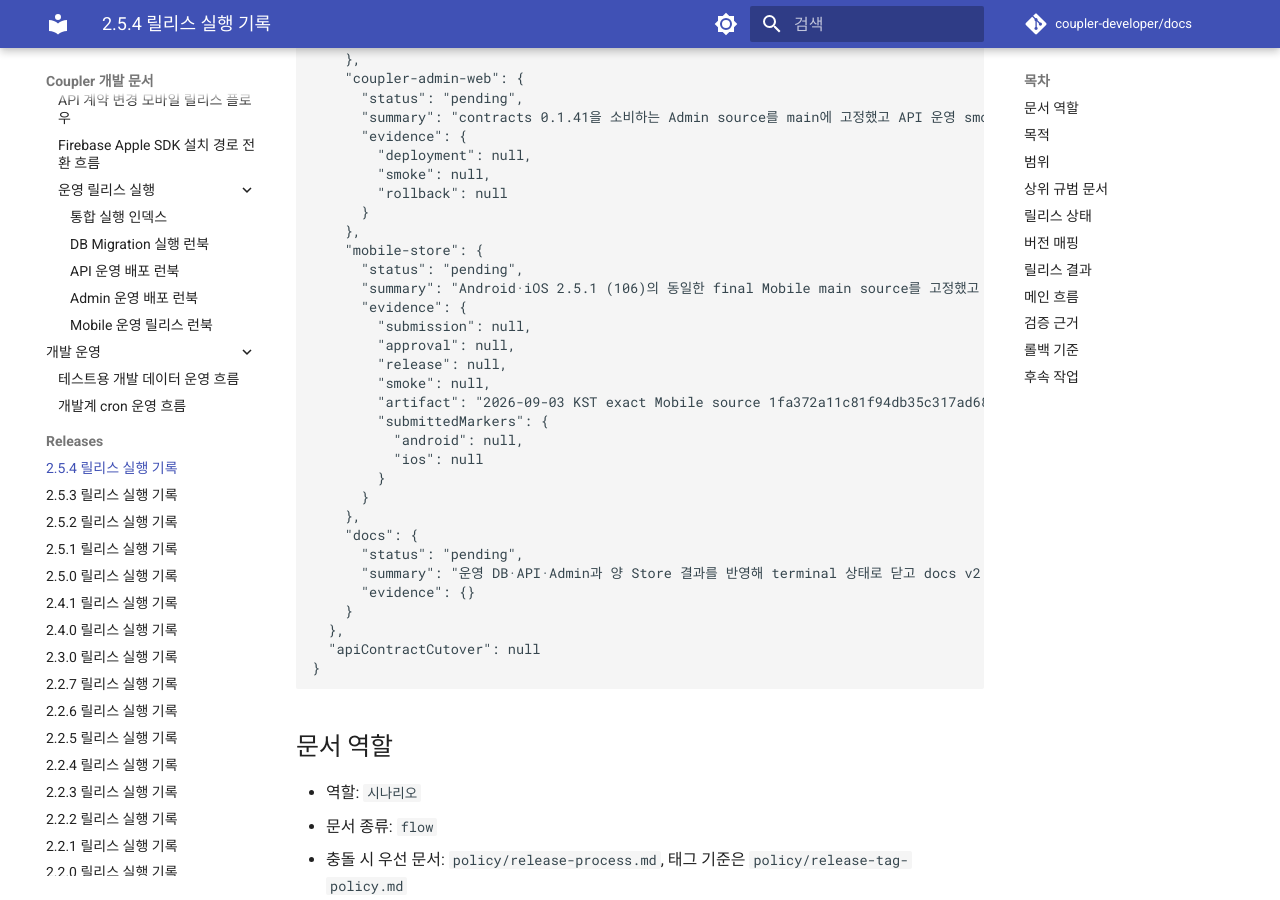
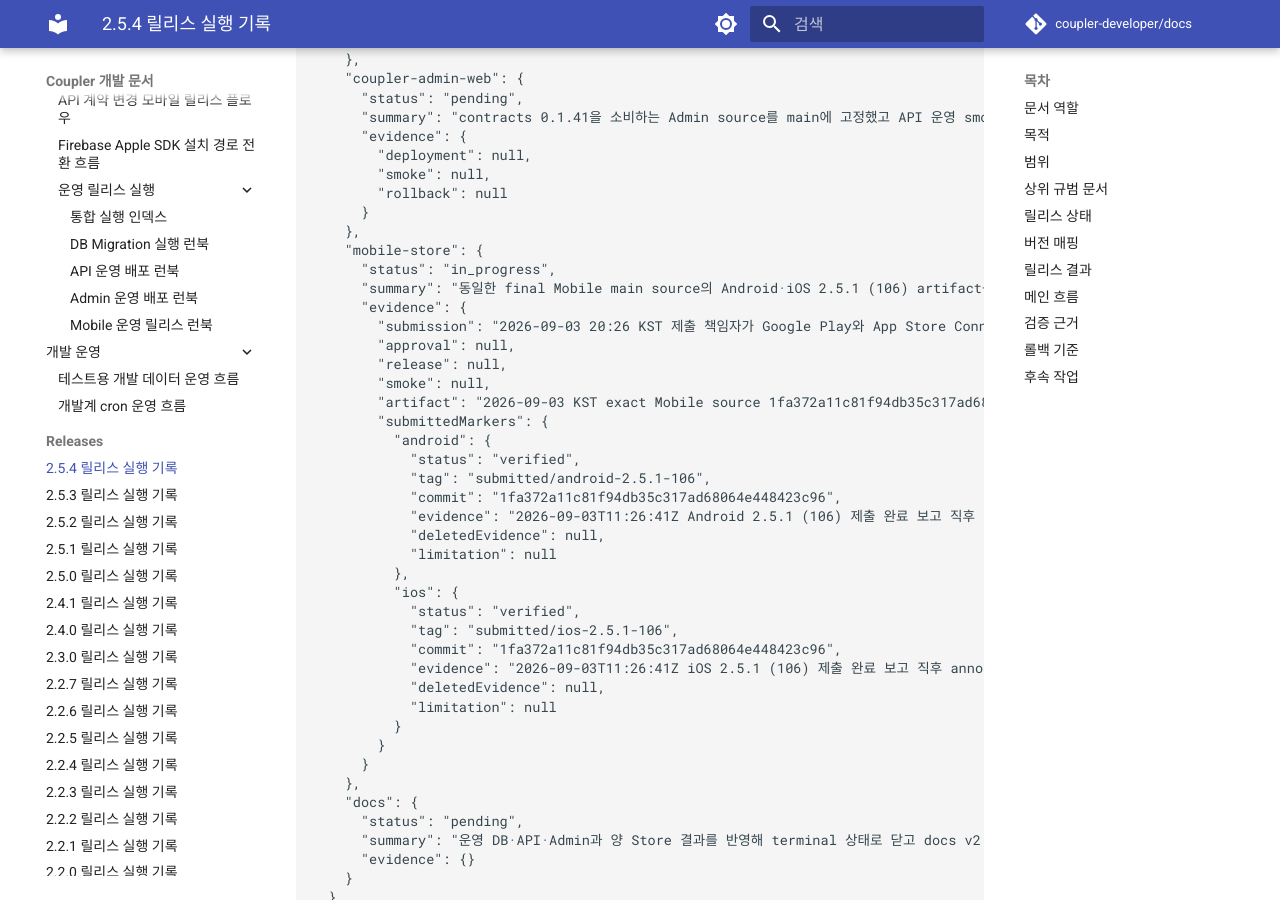
Before and after one commit to coupler-developer/docs, an MkDocs documentation site: the page built from content/releases/v2.5.4.md, in a window 1280 px wide and 900 px high, scrolled down 1567 px. Built offline with MkDocs 1.6.1 and Material for MkDocs 9.7.7, drawn with Linux system fonts in a browser that asks for light colours; comment, search, counter and statistics services are not loaded; some of the changed text lies outside the part shown.

Commit message:
docs: 2.5.1 양 Store 제출 기록

````diff
--- a/content/releases/v2.5.4.md
+++ b/content/releases/v2.5.4.md
@@ -3,7 +3,7 @@
 ```release-metadata
 {
   "version": "v2.5.4",
-  "status": "pending",
+  "status": "in_progress",
   "releaseScopes": [
     "db-migration",
     "contracts-package",
@@ -87,17 +87,31 @@
       }
     },
     "mobile-store": {
-      "status": "pending",
-      "summary": "Android·iOS 2.5.1 (106)의 동일한 final Mobile main source를 고정했고 양 플랫폼 artifact 생성·검증과 Store 제출·승인·출시·smoke를 대기한다.",
+      "status": "in_progress",
+      "summary": "동일한 final Mobile main source의 Android·iOS 2.5.1 (106) artifact를 양 Store에 제출했고 platform별 submission marker를 원격에서 검증했다. 승인·출시·smoke를 대기한다.",
       "evidence": {
-        "submission": null,
+        "submission": "2026-09-03 20:26 KST 제출 책임자가 Google Play와 App Store Connect에 Android·iOS 2.5.1 (106) 제출 완료를 보고했다. 직후 platform별 annotated marker를 생성·push하고 양 원격 peeled commit이 exact Mobile source 1fa372a11c81f94db35c317ad68064e448423c96과 일치함을 확인했다.",
         "approval": null,
         "release": null,
         "smoke": null,
         "artifact": "2026-09-03 KST exact Mobile source 1fa372a11c81f94db35c317ad68064e448423c96에서 Android·iOS 2.5.1 (106)을 clean build했다. Android AAB 106847677 bytes, SHA-256 83a118c114b95169dab27e0618593eab195b8267d3787c9e84404429850cd021, JS bundle SHA-256 09011c8f988fd02e0cb214555cd8afbe3966fbf1710ae0a61dd506e505cfe030, jar·zip verified, targetSdk 36. iOS xcarchive 246MB, main.jsbundle SHA-256 969b7cf81850ef564d0a51c99c2a430708f8e0d3aad04537ce46d4fcae28ef00, executable SHA-256 428b9ef21eb9b82649efe1da6405305debe2277d7d21d5a591aeed1e4495f1bc, Xcode Store validation·codesign verified, SDK 26.5·minimum iOS 15.5. 양 플랫폼 운영 API origin 1건·개발 EC2와 localhost origin 0건",
         "submittedMarkers": {
-          "android": null,
-          "ios": null
+          "android": {
+            "status": "verified",
+            "tag": "submitted/android-2.5.1-106",
+            "commit": "1fa372a11c81f94db35c317ad68064e448423c96",
+            "evidence": "2026-09-03T11:26:41Z Android 2.5.1 (106) 제출 완료 보고 직후 annotated marker를 원격에 push했고 peeled commit 1fa372a11c81f94db35c317ad68064e448423c96을 확인했다.",
+            "deletedEvidence": null,
+            "limitation": null
+          },
+          "ios": {
+            "status": "verified",
+            "tag": "submitted/ios-2.5.1-106",
+            "commit": "1fa372a11c81f94db35c317ad68064e448423c96",
+            "evidence": "2026-09-03T11:26:41Z iOS 2.5.1 (106) 제출 완료 보고 직후 annotated marker를 원격에 push했고 peeled commit 1fa372a11c81f94db35c317ad68064e448423c96을 확인했다.",
+            "deletedEvidence": null,
+            "limitation": null
+          }
         }
       }
     },
@@ -139,9 +153,9 @@
 ## 릴리스 상태
 
 - 목표 버전: `v2.5.4`
-- 전체 상태: `pending`
-- 완료 범위: API·Admin·Mobile source main 병합, contracts `0.1.41` stable 발행, pending 기록 preflight와 양 플랫폼 artifact 생성·검증
-- 대기 범위: 운영 DB·API·Admin 반영, Store 제출·승인·출시·smoke, tag와 기록 종결
+- 전체 상태: `in_progress`
+- 완료 범위: API·Admin·Mobile source main 병합, contracts `0.1.41` stable 발행, pending 기록 preflight, 양 플랫폼 artifact 생성·검증과 Store 제출, platform별 submission marker 검증
+- 대기 범위: 운영 DB·API·Admin 반영, Store 승인·출시·smoke, tag와 기록 종결
 
 ## 버전 매핑
 
@@ -149,11 +163,11 @@
 - `coupler-api`: 태그 `N/A`, 커밋 `9bd43ea857712bfaa26deb031c8f5fee697d6e95`
 - `coupler-admin-web`: 태그 `N/A`, 커밋 `59cb4862064c0e963bd0a6ce57673996d77ff290`
 - `coupler-mobile-app`: Android Store `2.5.1 (106)`, Android 릴리스 태그 `N/A`, Android 커밋 `1fa372a11c81f94db35c317ad68064e448423c96`, Android source `verified`, iOS Store `2.5.1 (106)`, iOS 릴리스 태그 `N/A`, iOS 커밋 `1fa372a11c81f94db35c317ad68064e448423c96`, iOS source `verified`, NextPush `N/A`, NextPush 커밋 `N/A`
-- Store submission marker는 실제 제출 직전에 플랫폼별 제출 artifact digest와 exact source를 고정한다. 이번 준비 단계에서는 생성하지 않는다.
+- Store submission marker는 실제 제출 완료 직후 platform별 Store version/build와 exact source를 고정했다. Android는 `submitted/android-2.5.1-106`, iOS는 `submitted/ios-2.5.1-106`이며 양 원격 peeled commit은 `1fa372a11c81f94db35c317ad68064e448423c96`이다.
 
 ## 릴리스 결과
 
-- 현재 결과: `pending` - API·Admin·Mobile source, contracts package 발행과 양 Store artifact 준비는 완료됐고 운영 배포와 Store 제출은 시작하지 않았다.
+- 현재 결과: `in_progress` - API·Admin·Mobile source, contracts package 발행과 양 Store artifact 준비·제출은 완료됐고 운영 배포 및 Store 승인·출시를 대기한다.
 - API는 DB·Admin에 `pinned`만 유지하면서 Mobile 응답에 `pinned`와 동일한 `best`를 추가한다. 따라서 2.5.0과 2.5.1 Mobile이 같은 운영 API를 동시에 사용할 수 있다.
 - Android·iOS artifact는 Mobile exact source `1fa372a11c81f94db35c317ad68064e448423c96`에서 함께 생성한다.
 - Production NextPush는 실행하지 않으며 2.5.1 Store 활성화 뒤 별도 판단한다.
@@ -164,7 +178,7 @@
 2. clean Mobile `main`의 동일 exact commit에서 Android Release AAB와 iOS Release archive를 순서대로 생성하고 version, 서명, 운영 API origin, digest를 검증한다.
 3. 운영 API를 정지·drain하고 exact API source의 미적용 migration 4건을 적용한 뒤 pending 0을 확인한다.
 4. 같은 API source를 운영에 반영하고 2.5.0 `best`·2.5.1 `pinned` 응답과 내부·외부 smoke를 확인한 뒤 Admin exact source를 배포·검증한다.
-5. 제출 책임자가 플랫폼별 submission marker를 생성하고 검증된 artifact를 Store에 제출한다.
+5. 제출 책임자가 검증된 artifact를 Store에 제출한 직후 platform별 submission marker를 생성·검증한다.
 6. 심사 승인과 공개 출시 뒤 양 플랫폼 운영 smoke를 수행하고 exact source에 Mobile `v2.5.1` annotated tag를 고정한다.
 7. API·Admin과 docs tag, terminal metadata와 증빙을 정책 순서에 따라 닫는다.
 
@@ -176,7 +190,7 @@
 - version/config: Android `versionName 2.5.1`·`versionCode 106`, iOS `MARKETING_VERSION 2.5.1`·`CURRENT_PROJECT_VERSION 106`을 확인했다.
 - DB migration: 개발계는 source 기준 pending 0이고 운영계는 source 기준 4건이 미적용 상태다. 기존 best→pinned 및 pinned outbox migration은 운영 적용 이력이 있어 재실행하지 않는다.
 - artifact: exact Mobile source `1fa372a11c81f94db35c317ad68064e448423c96`에서 Android AAB와 iOS xcarchive를 clean build했다. Android는 `106847677` bytes, AAB SHA-256 `83a118c114b95169dab27e0618593eab195b8267d3787c9e84404429850cd021`, JS bundle SHA-256 `09011c8f988fd02e0cb214555cd8afbe3966fbf1710ae0a61dd506e505cfe030`, jar·zip verified와 manifest `2.5.1 (106)`·target 36을 확인했다. iOS는 archive `246MB`, main.jsbundle SHA-256 `969b7cf81850ef564d0a51c99c2a430708f8e0d3aad04537ce46d4fcae28ef00`, 실행 파일 SHA-256 `428b9ef21eb9b82649efe1da6405305debe2277d7d21d5a591aeed1e4495f1bc`, Xcode Store validation·codesign verified, `2.5.1 (106)`·bundle ID `com.ritzy.fourhundred`·SDK 26.5·minimum iOS 15.5를 확인했다. 양 플랫폼 bundle은 운영 API origin 1건, 개발 EC2·localhost origin 0건이다.
-- Store: 제출·승인·출시·smoke 및 submission marker는 실행 전이므로 기록하지 않는다.
+- Store: 2026-09-03 20:26 KST 제출 책임자가 양 플랫폼 2.5.1 (106) 제출 완료를 보고했고, Android `submitted/android-2.5.1-106`과 iOS `submitted/ios-2.5.1-106` annotated marker의 원격 peeled commit이 exact Mobile source와 일치함을 확인했다. 승인·출시·smoke는 아직 기록하지 않는다.
 - API contract cutover: `No` - 기존 2.5.0의 `best`를 제거하지 않고 2.5.1의 `pinned`와 같은 값으로 함께 제공하는 additive compatibility다.
 
 ## 롤백 기준
@@ -184,12 +198,12 @@
 - artifact 준비: version, 서명, 운영 endpoint 또는 digest 검증이 실패하면 Store에 제출하지 않고 원인을 수정한 새 build로 다시 준비한다.
 - DB/API: migration guard나 drain이 실패하면 API를 시작하지 않는다. 적용 뒤에는 스키마를 되돌리거나 직전 API를 추정 배포하지 않고 고정 source 기반 forward fix를 사용한다.
 - Admin: API 운영 smoke 전에는 배포하지 않는다. 배포 후 실패하면 봉인한 직전 정적 artifact로 복원한다.
-- Store 제출 전: 제출 책임자가 marker와 artifact digest를 대조하지 못하면 제출하지 않는다.
+- Store 제출 전: 제출 책임자가 exact source, platform version/build와 검증된 artifact를 대조하지 못하면 제출하지 않는다.
 - Store 제출 후 공개 전: Store Console에서 제출·출시 진행을 중단하고 이미 사용한 build number를 재사용하지 않는다.
 - Store 공개 후: rollout 중단 또는 검증된 후속 build로 복구하며 NextPush rollback으로 Store binary 문제를 우회하지 않는다.
 - docs: terminal 증빙이 갖춰지기 전에는 Draft PR을 병합하거나 `v2.5.4` tag를 생성하지 않는다.
 
 ## 후속 작업
 
-- 남은 범위: 운영 migration과 API·Admin 배포·smoke, Store 제출·승인·출시·smoke, submission marker 이관/삭제, API·Admin·Mobile·docs tag와 기록 종결
+- 남은 범위: 운영 migration과 API·Admin 배포·smoke, Store 승인·출시·smoke, submission marker 증빙 이관/삭제, API·Admin·Mobile·docs tag와 기록 종결
 - 완료 조건: 운영 migration pending 0, API·Admin 운영 smoke, Android·iOS `2.5.1 (106)` 공개 상태와 smoke, source·artifact·Store·tag 증빙이 metadata와 본문에 일치한다.
````
